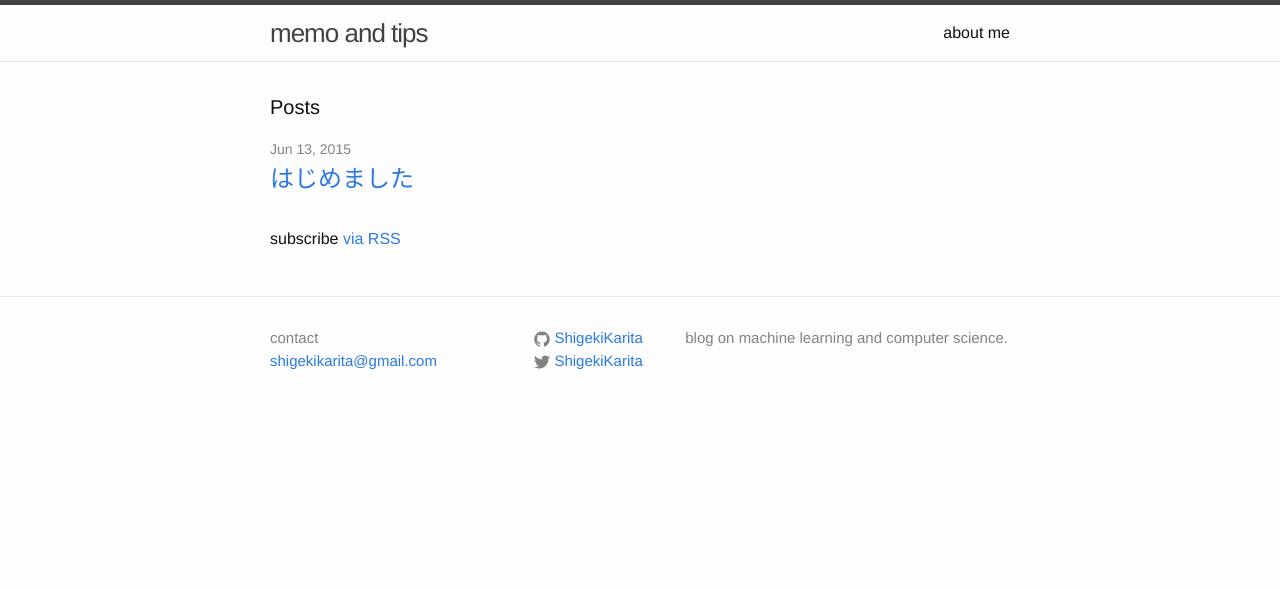
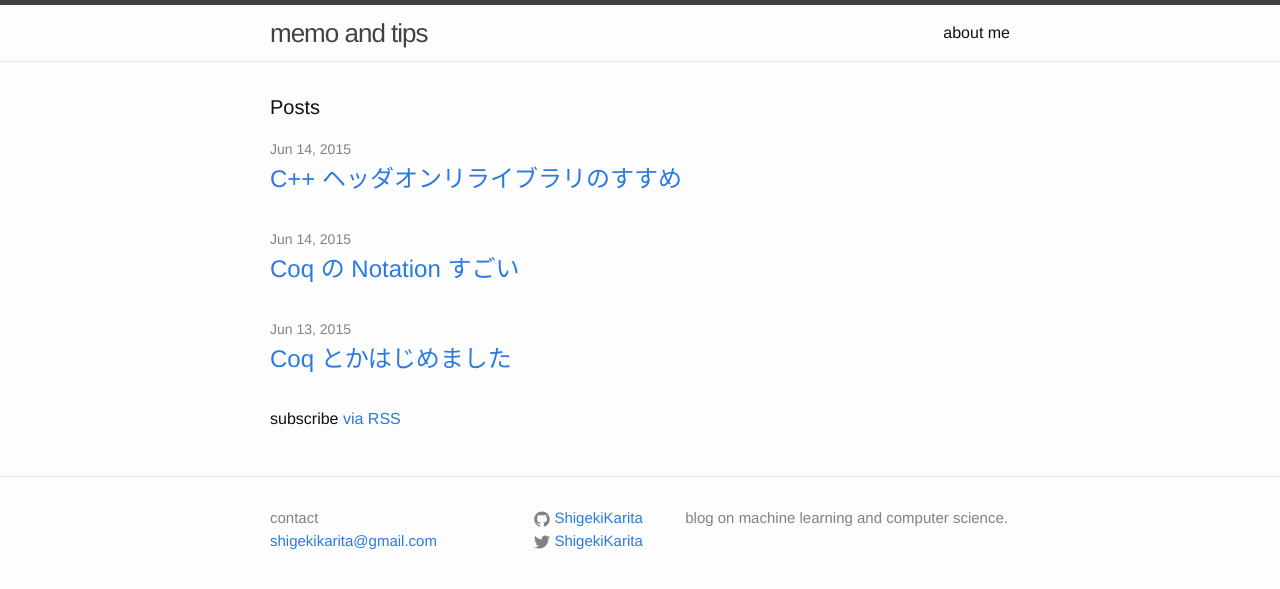
Before and after one commit to ShigekiKarita/shigekikarita.github.io, a Jekyll site: the page built from index.html, in a window 1280 px wide. Shown: the top 589 px of the page. Built offline with Jekyll 4.4.1, drawn with Linux system fonts in a browser that asks for light colours; some of the changed lines change nothing that is shown.

Commit message:
雑なコミット

```diff
--- a/_posts/2015-06-13-first.md
+++ b/_posts/2015-06-13-001.md
@@ -1,6 +1,6 @@
 ---
 layout: post
-title: はじめました
+title: Coq とかはじめました
 comments: true
 ---
 
@@ -11,7 +11,3 @@ comments: true
 Coq は毎日少しずつ[ソフトウェアの基礎](http://proofcafe.org/sf/)をやってます。この手を動かさないと全く分からない感じが [SICP](http://sicp.iijlab.net/fulltext/) を読んだ時みたいで良いですね。コード貼り付けのテストがてら、1章の解答とか．
 
 {% gist ShigekiKarita/21a9fcfe6352c13574f4 Basics.v %}
-
-<!-- {% highlight coq %} -->
-<!-- {% include Basics.v %} -->
-<!-- {% endhighlight %} -->
--- /dev/null
+++ b/_posts/2015-06-14-002.md
@@ -0,0 +1,34 @@
+---
+layout: post
+title: Coq の Notation すごい
+comments: true
+---
+
+[List.v](https://gist.github.com/ShigekiKarita/d4cee6908abf9751a5fd)
+
+Coq の教材[「ソフトウェアの基礎」](http://proofcafe.org/sf/)、 2 回目もやりました。そろそろ機能紹介が主になってきたような、練習問題で定理証明も少なくなるのかな？ Coq の記述言語 Gallina が随分と自由度が高く思えてきます。例えば次のように糖衣構文を自在に定義できます。
+{% highlight coq %}
+(* リストの糖衣構文 *)
+Notation "x :: l" := (cons x l) (at level 60, right associativity).
+Notation "[ ]" := nil.
+Notation "[ x , .. , y ]" := (cons x .. (cons y nil) ..).
+
+(* リストの結合 *)
+Fixpoint app (lhs rhs: natlist): natlist :=
+  match lhs with
+    | nil => rhs
+    | head :: tail => head :: (app tail rhs)
+  end.
+
+Notation "x ++ y" := (app x y) (at level 60, right associativity).
+{% endhighlight %}
+
+似たような Haskell だとリストの結合はこんな感じ [出典 Learn You a Haskell for Great Good!](http://learnyouahaskell.com/making-our-own-types-and-typeclasses#recursive-data-structures)
+{% highlight haskell %}
+infixr 5  ++
+(++) :: [a] -> [a] -> [a]
+[]     ++ ys = ys
+(x:xs) ++ ys = x : (xs ++ ys)
+{% endhighlight %}
+
+Coq の ``at level .. associativity`` というのは Haskell の ``infixr, infixl`` と同じで結合の強さを指定するんですが、随分と大きい値ですね。そんなに沢山の演算子を併用するんでしょうか。それにしても、``"[ x , .. , y ]"`` のような直感的な書き方で字句を拡張できるなんて...。ユーザが扱える表現力が高いのは良いことだと思います。
--- /dev/null
+++ b/_posts/2015-06-14-003.md
@@ -0,0 +1,42 @@
+---
+layout: post
+title: C++ ヘッダオンリライブラリのすすめ
+comments: true
+---
+とりあえず、何か CUI アプリケーションなり複雑な C++ を書くとき、私にとって標準ライブラリに足りないものとして
+
++ ロガー
++ コマンド引数パーサ
++ テストライブラリ
+
+以上の主に3つがあります。それらで最近よく使うイカしたヘッダオンリライブラリがあるので紹介します。ヘッダオンリライブラリを使う理由は、ヘッダオンリライブラリを作るとき手軽に内包できるからです (もちろんヘッダオンリじゃなくても)。
+
+### ロガー : Easylogging++
+
+[https://github.com/easylogging/easyloggingpp](https://github.com/easylogging/easyloggingpp)
+
+たぶんヘッダオンリでなければ [glog](https://github.com/google/glog) あたりが有名ですが、たぶんもっと高機能です。クロスプラットフォームでスレッドセーフです。GCC限定なら Stacktrace も吐けてテスト・デバッグ用途にも便利ですね。コンパイルが結構遅くなるのが欠点。
+
+### コマンド引数パーサ : cmdline
+
+[https://github.com/tanakh/cmdline](https://github.com/tanakh/cmdline)
+
+とても手軽かつミニマム、コード自体が読める規模なので弄りやすいライブラリで重宝します。ヘルプとかデフォルト値とか簡単にかけるのでとりあえずこれ書いてから始めるっていう。``std::string readable_typename<T>()``はデバッグで便利。
+
+
+### テストライブラリ : Catch
+
+[https://github.com/philsquared/Catch](https://github.com/philsquared/Catch)
+
+前は全然ドキュメントが整備されてなかったけど、今見たら充実してたので色々紹介する手間が省けました。これも少しコンパイルが遅い。1 ファイルに``#define``マクロと``#include <catch.hpp>``して、それを使えば良いよって書いてある ([docs](https://github.com/philsquared/Catch/blob/master/docs/slow-compiles.md))。プリプロセスがかなり時間食うらしい。もう Boost 使うぞってプロジェクトなら Boost の minimaltest をよく使います。
+
+
+### プリコンパイル済みヘッダ作成ツール : cotire
+
+[https://github.com/sakra/cotire](https://github.com/sakra/cotire)
+
+最後にこうして C++ のヘッダオンリライブラリ作る上でコンパイル時間は死活問題なのでプリコンパイル済みヘッダ(PCH)の作成が必須です。IDEを使うなら多分何かオプションがあると思います。IDEを使う人も configure とか配布の際や CTest を使った TDD とか楽で CMake 便利です。そんなわけで CMake で使える cotire 重宝してます。
+
+PCH で実際早くなるかはライブラリ次第なんですが、Expression Template とかあんまし早くならなさそうな Boost::Spirit 使ったプロジェクトでも 1/3 にビルド時間短縮されました。以下のページもとりあえず使ってみたい人には有用です。
+
+[CMake: プリコンパイル済みヘッダーの作成と利用](http://qiita.com/mrk_21/items/264f6135679239ff018a)
--- a/tips.md
+++ /dev/null
@@ -1,65 +0,0 @@
----
-layout: page
----
-
-## Tips
-
-便利な小ネタを紹介します。
-
-<br>
-
----
-
-<br>
-
-### C言語のバージョン
-
-C言語には複数のバージョンがあり、GCC4.x はデフォルトで 1989 年のバージョンを使っています。
-しかし、改良を重ねた 1999 年や 2011 年のバージョンを使う方が以下の点で便利です。
-
-+ 変数がどこでも宣言できる
-+ 一行コメント ``//``
-+ ガンマ関数、複素数型など標準ライブラリの充実
-+ ... etc
-
-なお、新しいバージョンを使う方法は ``gcc main.c -std=c99`` としてコンパイルするだけです。
-(2011年の規格は ``-std=c11`` )
-
-<br>
-
----
-
-<br>
-
-### Makefile を使う
-
-沢山の便利な機能(フラグ)がコンパイラにはありますが毎回全てをコマンド入力するのは面倒です。
-さらに、他の人のライブラリなど複数ソースコードを使うときなんかも入力が面倒で、
-一週間も経てば忘れてしまいます。
-そんなとき、Makefile (GNU Make) を作ると便利です。
-
-以下のコードは、あるフォルダに ``main.c`` と
-その中で include されるヘッダ ``other.h`` の実装コード ``other.c`` が存在するときに書いておく ``Makefile``の 例です。
-
-{% highlight make %}
-CFLAGS=-O2 -Wall -Wextra -std=c99 -fdiagnostics-color=auto
-CC=gcc
-LIBS=-lm
-
-all: main
-
-main: main.o other.o $(LIBS)
-
-clean:
-	rm -rf *.o main
-{% endhighlight %}
-
-使い方は簡単で、上記のフォルダで ``make`` と入力するだけで以下のコマンドが実行され、
-``main`` という実行ファイルが出力されます。
-{% highlight bash %}
-gcc -O2 -Wall -Wextra -Wunreachable-code -std=c99    -c -o main.o main.c
-gcc -O2 -Wall -Wextra -Wunreachable-code -std=c99    -c -o other.o other.c
-gcc   main.o other.o /usr/lib/x86_64-linux-gnu/libm.so   -o main
-{% endhighlight %}
-
-ちなみに Makefile は殆どのプログラミング言語に対応しているので日常的に役に立ちます。
```
Also changed, not shown: 3 other files.
